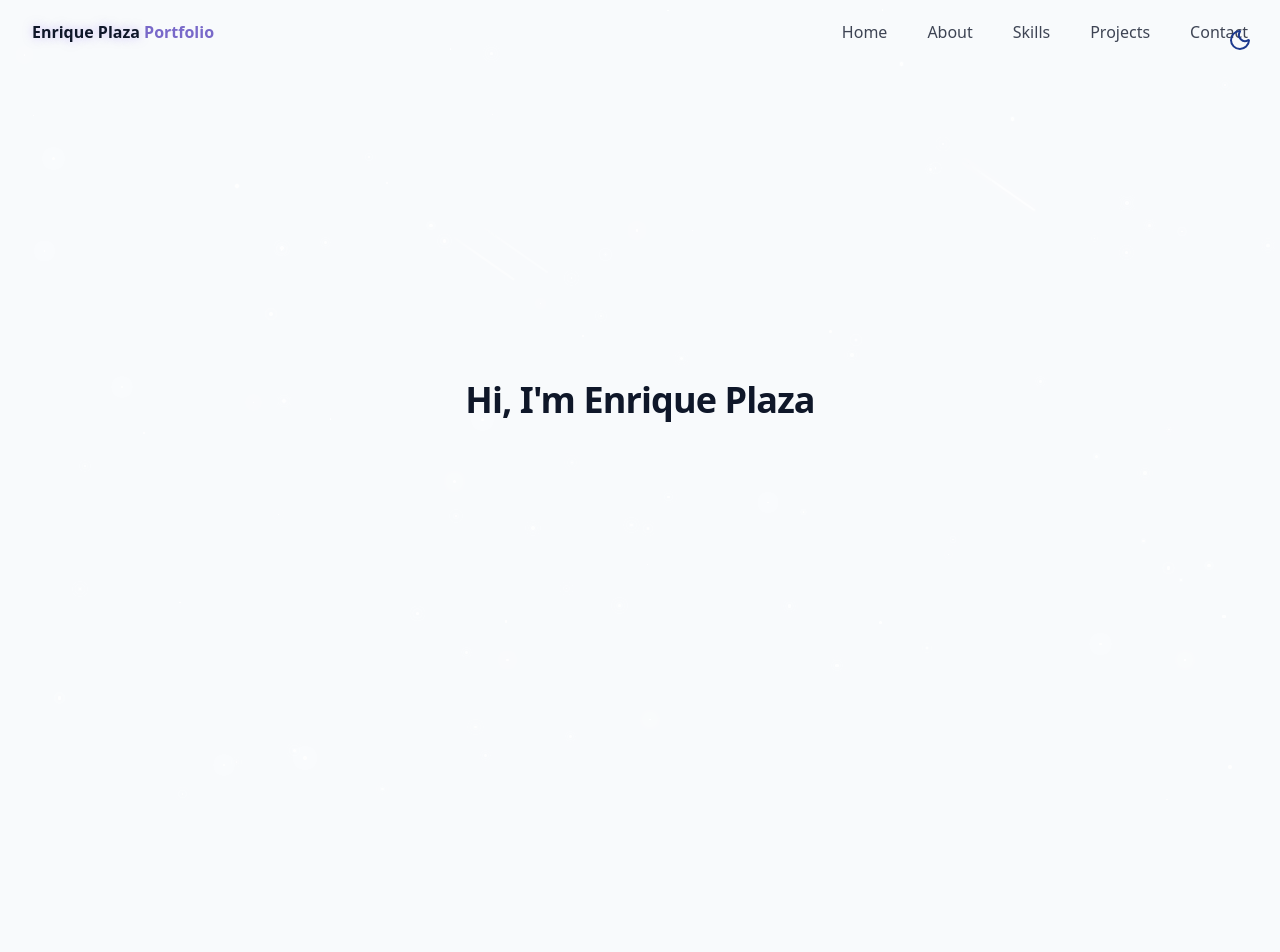
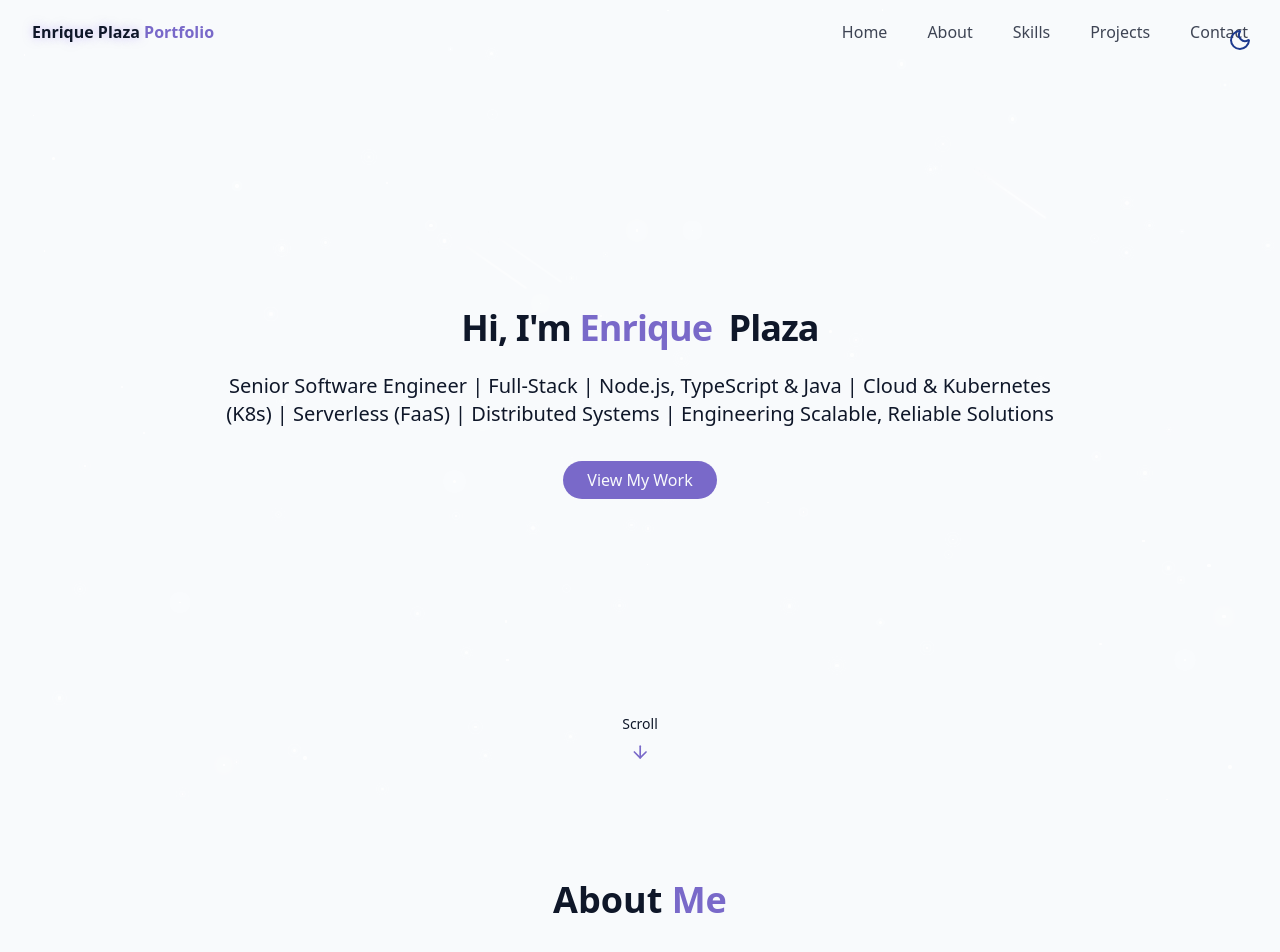
Before and after one commit to enriplaso/enrique-porfolio, a React (Vite) app: page / in a window 1280 px wide. Shown: the top 952 px of the page. Before the commit the page ends 800 px from the top, so only its background shows below. Built offline with nearby package versions, Linux system fonts and the light colour scheme.

Commit message:
hero section

```diff
--- /dev/null
+++ b/src/components/AboutSection.tsx
@@ -0,0 +1,12 @@
+export const AboutSection = () => {
+  return (
+    <section id="about" className="py-20 px-4 relative">
+      {" "}
+      <div className="container mx-auto max-w-5xl">
+        <h2 className="text-3xl md:text-4xl font-bold mb-1 text-center">
+          About <span className="text-primary"> Me</span>
+        </h2>
+      </div>
+    </section>
+  );
+};
--- a/src/components/HeroSection.tsx
+++ b/src/components/HeroSection.tsx
@@ -1,3 +1,5 @@
+import { ArrowDown } from "lucide-react";
+
 export const HeroSection = () => {
   return (
     <section
@@ -7,11 +9,31 @@
       <div className="container max-w-4xl mx-auto text-center z-10">
         <div className="space-y-6">
           <h1 className="text-4xl md:tex-6xl font-bold tracking-tight">
-            <span>Hi, I'm </span>
-            <span>Enrique </span>
-            <span>Plaza</span>
+            <span className="opacity-0 animate-fade-in">Hi, I'm </span>
+            <span className="text-primary opacity-0 animate-fade-in-delay-1">
+              Enrique{" "}
+            </span>
+            <span className="text-gradient ml-2 opacity-0 animate-fade-in-delay-2">
+              Plaza
+            </span>
           </h1>
+          <p className="text-lg md:text-xl text-muted-foreground max-2-2xl mx-auto opacity-0 animate-fade-in-delay-3">
+            Senior Software Engineer | Full-Stack | Node.js, TypeScript & Java |
+            Cloud & Kubernetes (K8s) | Serverless (FaaS) | Distributed Systems |
+            Engineering Scalable, Reliable Solutions
+          </p>
+
+          <div className="pt-4 opacity-0 animate-fade-in-delay-4">
+            <a href="#projects" className="cosmic-button">
+              {" "}
+              View My Work
+            </a>
+          </div>
         </div>
+      </div>
+      <div className="absolute bottom-8 left-1/2 transform -translate-x-1/2 flex flex-col items-center animate-bounce">
+        <span className="text-sm text-muted-foreground mb-2"> Scroll </span>
+        <ArrowDown className="h-5 w-5 text-primary" />
       </div>
     </section>
   );
--- a/src/pages/Home.tsx
+++ b/src/pages/Home.tsx
@@ -2,6 +2,7 @@
 import { ThemeToggle } from "@/components/ThemeToggle";
 import { Background } from "@/components/Background";
 import { HeroSection } from "@/components/HeroSection";
+import { AboutSection } from "@/components/AboutSection";
 
 export const Home = () => {
   return (
@@ -12,6 +13,7 @@
 
       <main>
         <HeroSection></HeroSection>
+        <AboutSection></AboutSection>
       </main>
     </div>
   );
```
